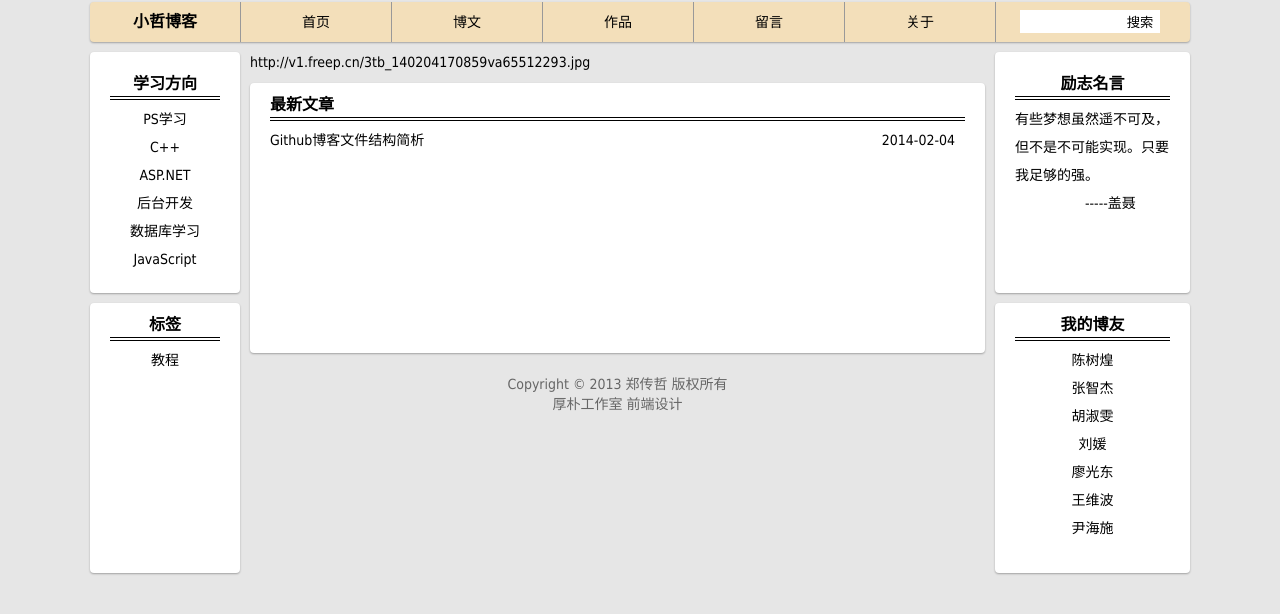
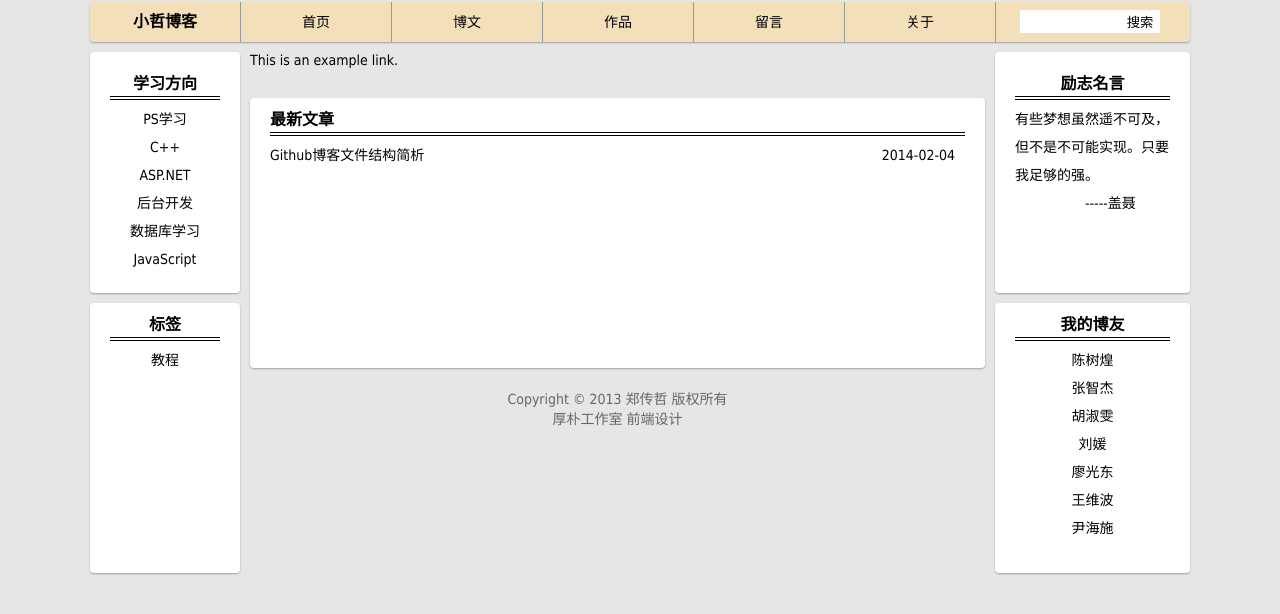
Before and after one commit to zhengchuanzhe/zhengchuanzhe.github.io, a Jekyll site: the page built from index.html, in a window 1280 px wide. Shown: the top 614 px of the page. Built offline with Jekyll 4.4.1, drawn with Linux system fonts in a browser that asks for light colours; some web fonts are replaced; Markdown is read by kramdown in place of the engine named in the settings; the list of posts is cut into pages by our own code.

Commit message:
Update slider.md

```diff
--- a/_includes/slider.md
+++ b/_includes/slider.md
@@ -1 +1,2 @@
-http://v1.freep.cn/3tb_140204170859va65512293.jpg
+<p>This is an <a href="http://v1.freep.cn/3tb_140204170859va65512293.jpg">
+example link</a>.</p>
```
